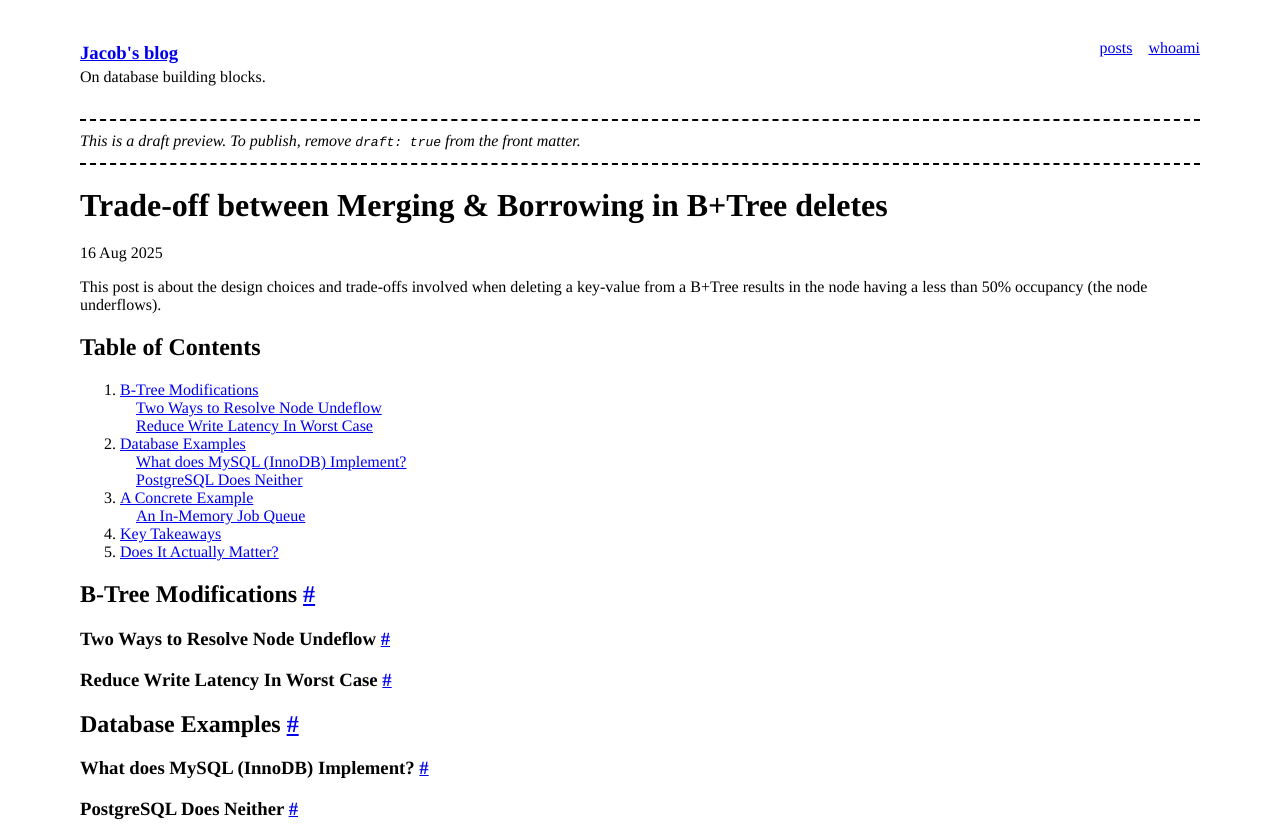
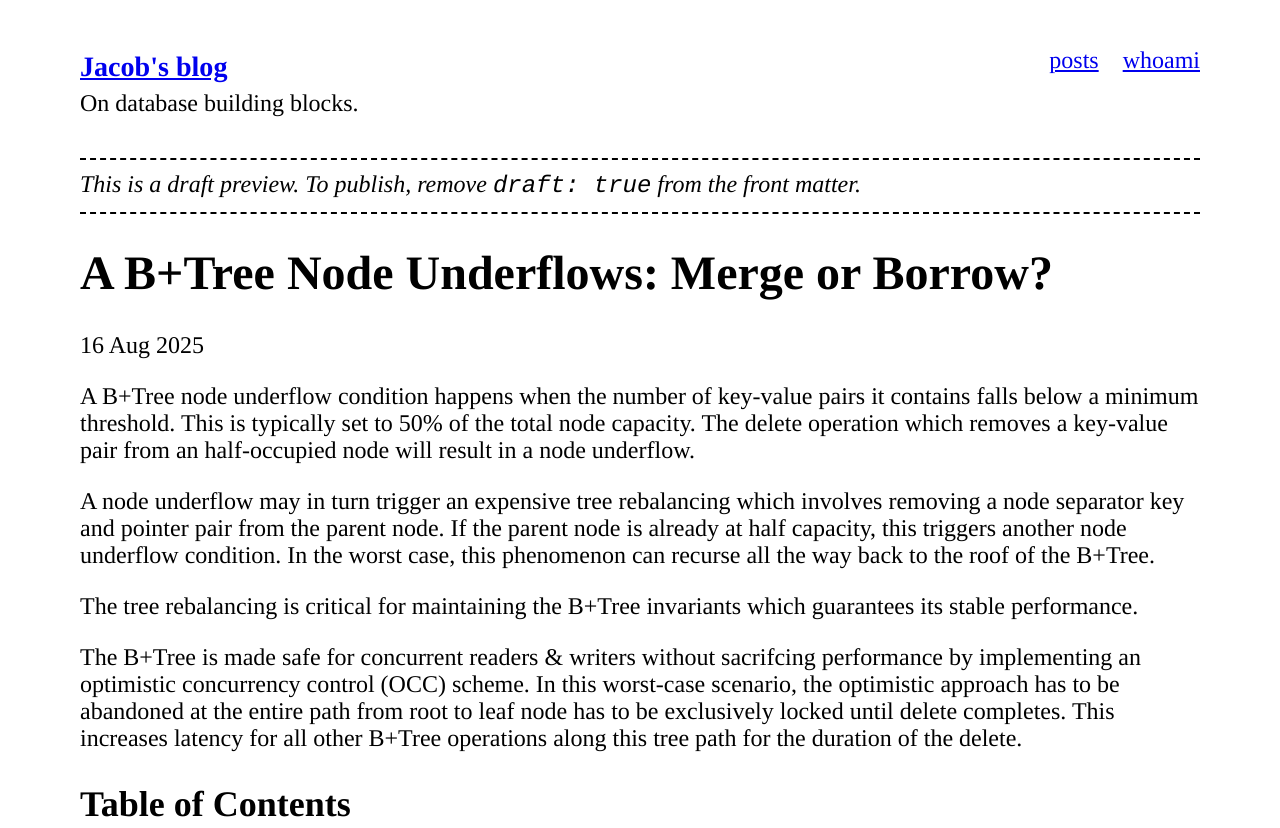
Before and after one commit to jcsherin/jcsherin.github.io, an Eleventy site: page posts/bplustree-borrow-vs-merge.md in a window 1280 px wide. Shown: the top 828 px of the page. Built offline with nearby package versions, Linux system fonts and the light colour scheme; Eleventy itself is replaced by a stand-in of ours; files that its build step writes are made by us from their sources; a web font is replaced by a local one.

Commit message:
feat(post): add introduction which contextualizes the problem

```diff
--- a/css/custom.css
+++ b/css/custom.css
@@ -39,6 +39,7 @@ hgroup p {
 
 body {
   font-family: 'Inria Serif', serif;
+  font-size: 1.5rem;
   text-rendering: geometricPrecision;
 }
 
--- a/posts/bplustree-borrow-vs-merge.md
+++ b/posts/bplustree-borrow-vs-merge.md
@@ -1,12 +1,18 @@
 ---
-title: "Trade-off between Merging & Borrowing in B+Tree deletes"
+title: "A B+Tree Node Underflows: Merge or Borrow?"
 date: 2025-08-16
 summary: "coalesce nodes or merge nodes, why does it matter?"
 layout: layouts/post.njk
 draft: true
 ---
 
-This post is about the design choices and trade-offs involved when deleting a key-value from a B+Tree results in the node having a less than 50% occupancy (the node underflows).
+A B+Tree node underflow condition happens when the number of key-value pairs it contains falls below a minimum threshold. This is typically set to 50% of the total node capacity. The delete operation which removes a key-value pair from an half-occupied node will result in a node underflow.
+
+A node underflow may in turn trigger an expensive tree rebalancing which involves removing a node separator key and pointer pair from the parent node. If the parent node is already at half capacity, this triggers another node underflow condition. In the worst case, this phenomenon can recurse all the way back to the roof of the B+Tree.
+
+The tree rebalancing is critical for maintaining the B+Tree invariants which guarantees its stable performance.
+
+The B+Tree is made safe for concurrent readers & writers without sacrifcing performance by implementing an optimistic concurrency control (OCC) scheme. In this worst-case scenario, the optimistic approach has to be abandoned at the entire path from root to leaf node has to be exclusively locked until delete completes. This increases latency for all other B+Tree operations along this tree path for the duration of the delete.
 
 <nav class="toc" aria-labelledby="toc-heading">
   <h2 id="toc-heading">Table of Contents</h2>
```
